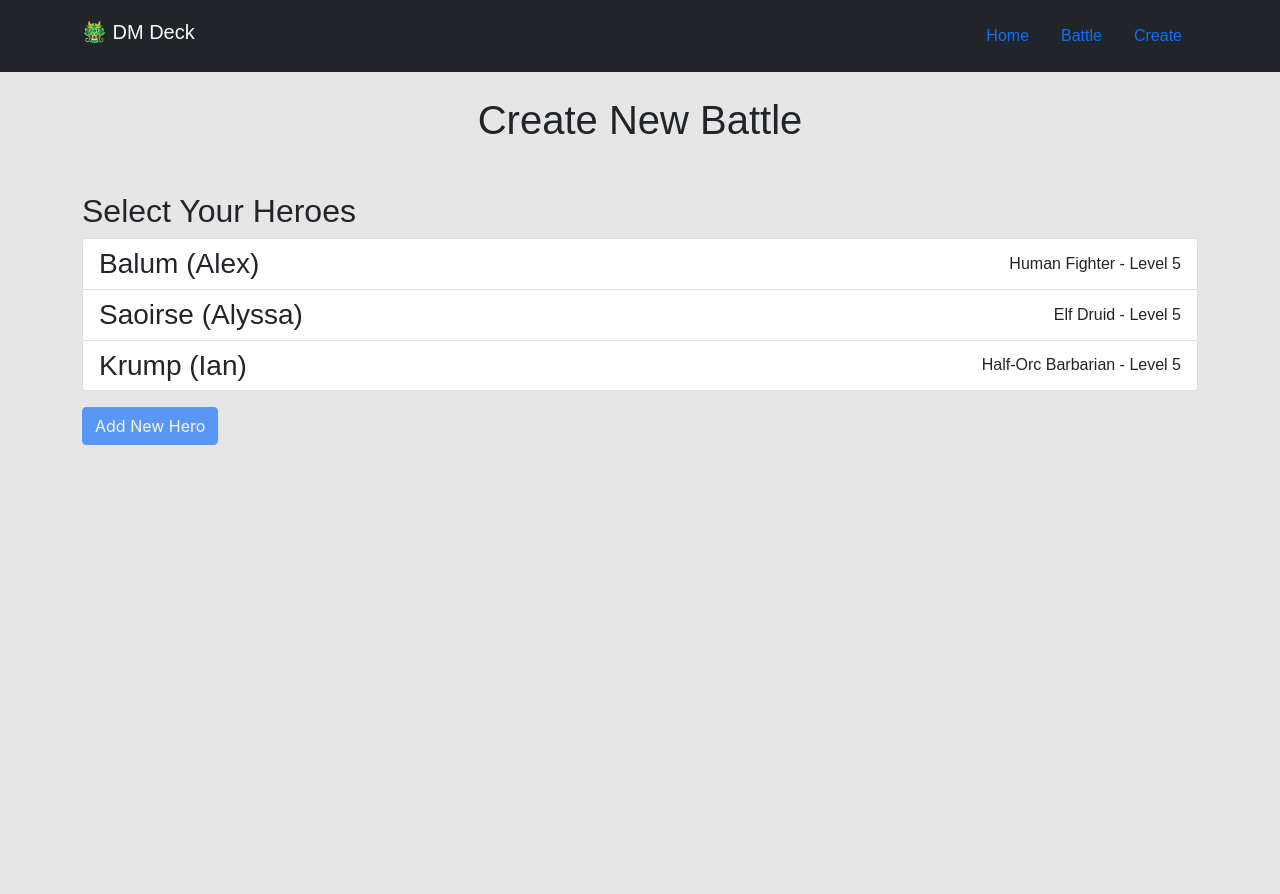
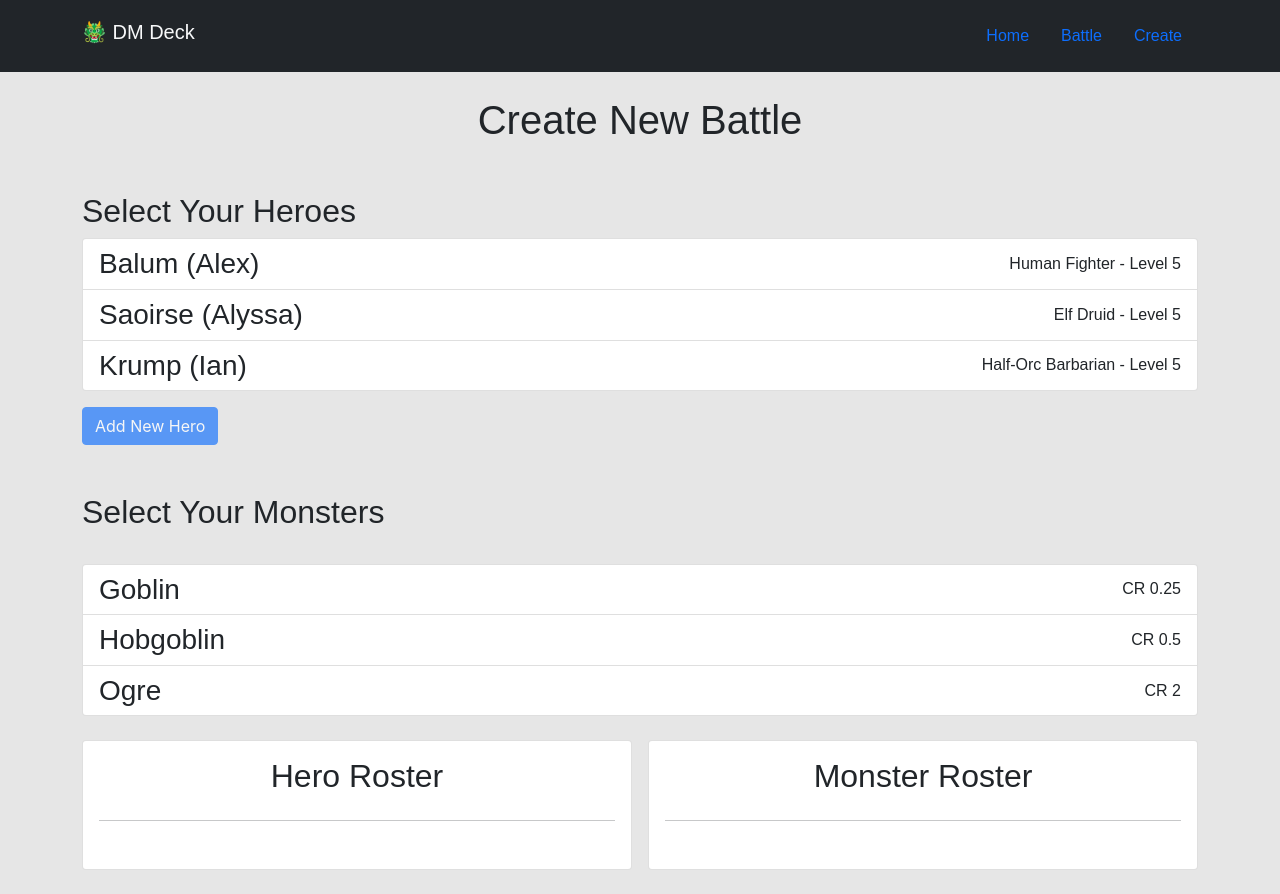
Before and after one commit to awidener3/dm-deck, a React (Create React App) app in the folder client/: page /dm-deck/create-battle in a window 1280 px wide. Before the commit the page ends 800 px from the top, so only its background shows below. Built offline with nearby package versions, Linux system fonts and the light colour scheme; a web font is replaced by a local one.

Commit message:
Added monster select and roster view

```diff
--- a/client/src/pages/CreateBattle.jsx
+++ b/client/src/pages/CreateBattle.jsx
@@ -1,21 +1,29 @@
 import React, { useState } from 'react';
 
 import heroes from '../components/Hero/heroData';
+import monsters from '../components/Monster/monsterData';
 
 const CreateBattle = () => {
 	const [selectedHeroes, setSelectedHeroes] = useState([]);
+	const [selectedMonsters, setSelectedMonsters] = useState([]);
 
-	console.log(selectedHeroes);
+	const handleHeroSelect = (character_name) => {
+		heroes.forEach((hero) => {
+			if (
+				hero.character_name === character_name &&
+				!selectedHeroes.includes(hero)
+			)
+				setSelectedHeroes([...selectedHeroes, hero]);
+		});
+	};
 
-	const handleSelect = (character_name) => {
-		for (let i = 0; i < heroes.length; i++) {
-			if (
-				heroes[i].character_name === character_name &&
-				!selectedHeroes.includes(heroes[i])
-			) {
-				setSelectedHeroes([...selectedHeroes, heroes[i]]);
-			}
-		}
+	const handleMonsterSelect = (name) => {
+		console.log(name);
+		monsters.forEach((monster) => {
+			if (monster.name === name && !selectedMonsters.includes(monster))
+				setSelectedMonsters([...selectedMonsters, monster]);
+		});
+		console.log(selectedMonsters);
 	};
 
 	return (
@@ -28,7 +36,7 @@ const CreateBattle = () => {
 					<li
 						key={hero.character_name}
 						className="list-group-item d-flex align-items-center justify-content-between"
-						onClick={() => handleSelect(hero.character_name)}
+						onClick={() => handleHeroSelect(hero.character_name)}
 					>
 						<h3 className="m-0">
 							{hero.character_name}{' '}
@@ -48,11 +56,47 @@ const CreateBattle = () => {
 				Add New Hero
 			</button>
 
-			<ul>
-				{selectedHeroes.map((hero) => (
-					<li key={hero.character_name}>{hero.character_name}</li>
+			<h2 className="mt-5">Select Your Monsters</h2>
+			<ul className="list-group pt-4">
+				{monsters.map((monster) => (
+					<li
+						key={monster.name}
+						className="list-group-item d-flex align-items-center justify-content-between"
+						onClick={() => handleMonsterSelect(monster.name)}
+					>
+						<h3 className="m-0">{monster.name} </h3>
+
+						<div>
+							<p className="m-0">CR {monster.challenge_rating}</p>
+						</div>
+					</li>
 				))}
 			</ul>
+
+			<div className="d-flex justify-content-around">
+				<article className="card mt-4 me-2 p-3 w-100">
+					<h2 className="text-center">Hero Roster</h2>
+					<hr />
+					<ul>
+						{selectedHeroes.map((hero) => (
+							<li key={hero.character_name}>
+								{hero.character_name}
+							</li>
+						))}
+					</ul>
+				</article>
+
+				<article className="card mt-4 ms-2 p-3 w-100">
+					<h2 className="text-center">Monster Roster</h2>
+					<hr />
+
+					<ul>
+						{selectedMonsters.map((monster) => (
+							<li key={monster.name}>{monster.name}</li>
+						))}
+					</ul>
+				</article>
+			</div>
 		</div>
 	);
 };
```
